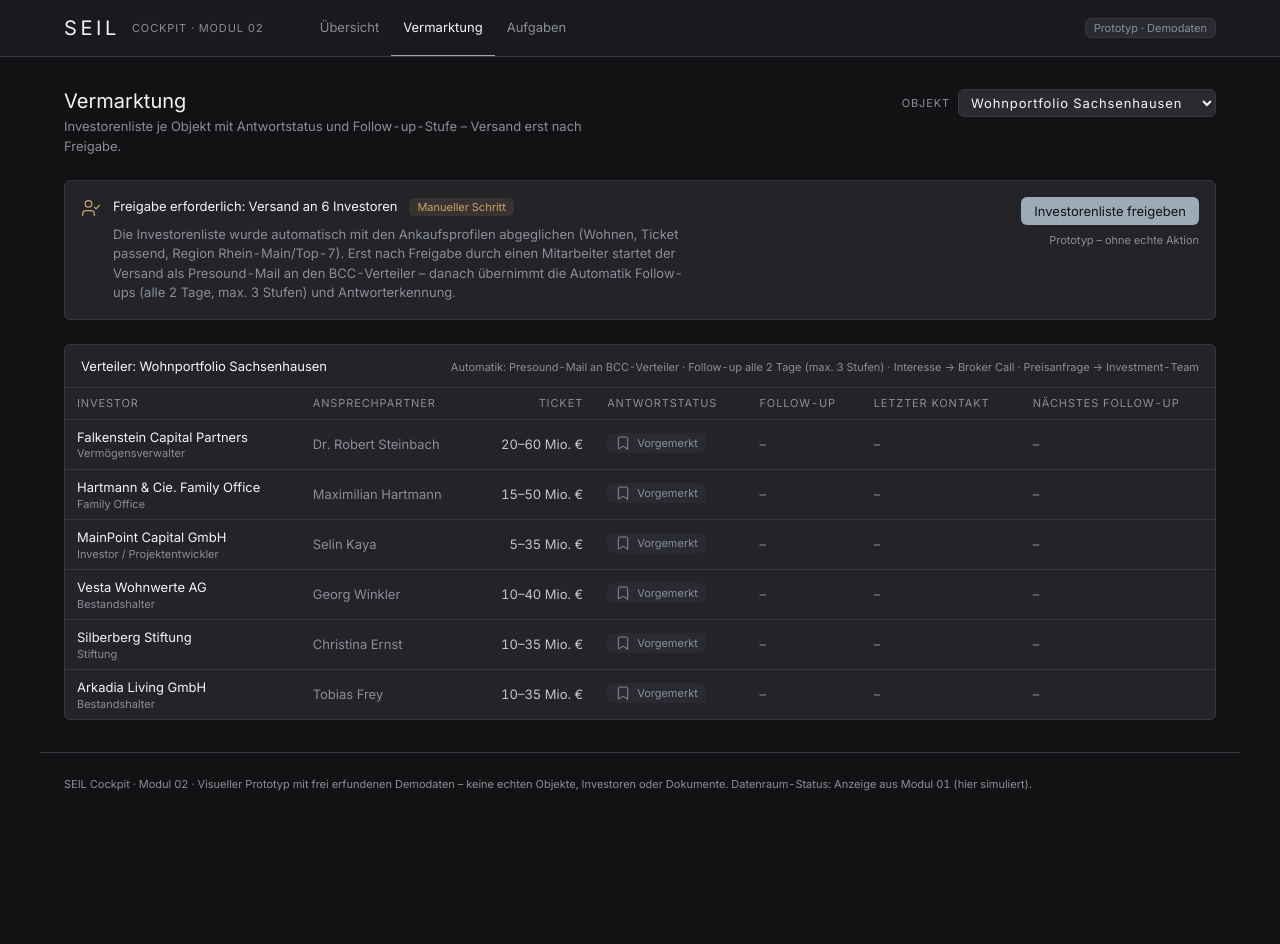
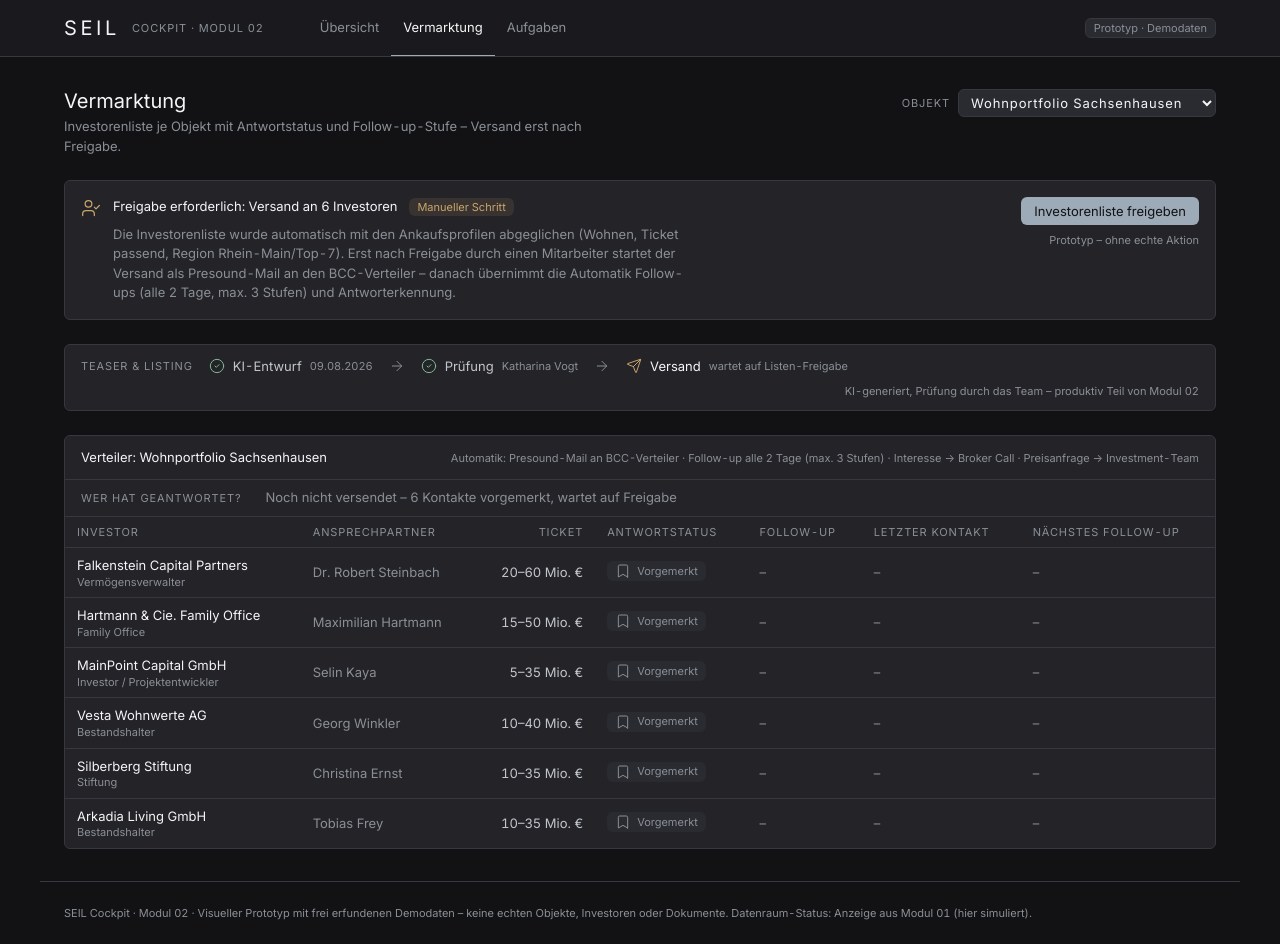
Before and after one commit to Ricdog87/Seil-Dashboard-CRM, a Next.js app: page /vermarktung in a window 1280 px wide. Before the commit the page ends 816 px from the top, so only its background shows below. Built offline with nearby package versions, Linux system fonts and the light colour scheme.

Commit message:
Ausbau Kickoff (4/7): Vermarktung mit Antwortquote und Teaser-Pipeline

```diff
--- a/app/vermarktung/page.tsx
+++ b/app/vermarktung/page.tsx
@@ -1,4 +1,4 @@
-import { Info, TriangleAlert } from "lucide-react";
+import { ArrowRight, CircleCheck, Info, Send, Sparkles, TriangleAlert, UserCheck } from "lucide-react";
 import {
   fmtDatum,
   fmtTicket,
@@ -8,6 +8,7 @@ import {
   mitarbeiterVon,
 } from "@/lib/derive";
 import { objekte } from "@/lib/mock-data";
+import type { Objekt } from "@/lib/types";
 import type { KontaktStatus } from "@/lib/types";
 import { FreigabeKarte, ObjektAuswahl } from "@/components/vermarktung-client";
 import {
@@ -26,6 +27,7 @@ import {
 import {
   EntityLink,
   FollowUpStufe,
+  Kicker,
   KontaktStatusBadge,
   SeitenKopf,
 } from "@/components/cockpit";
@@ -40,6 +42,76 @@ const statusReihenfolge: KontaktStatus[] = [
   "vorgemerkt",
   "abgesagt",
 ];
+
+/** Teaser & Listing: KI-Entwurf → menschliche Prüfung → Versand (Kickoff-Anforderung). */
+function TeaserPipeline({ objekt }: { objekt: Objekt }) {
+  const t = objekt.teaser;
+  if (!t) return null;
+  const geprueft = t.geprueftDurchId ? mitarbeiterVon(t.geprueftDurchId)?.name : undefined;
+
+  const stufen = [
+    {
+      icon: Sparkles,
+      label: "KI-Entwurf",
+      detail: fmtDatum(t.entwurfVom),
+      erledigt: true,
+    },
+    {
+      icon: UserCheck,
+      label: "Prüfung",
+      detail: geprueft ?? "ausstehend",
+      erledigt: t.stand !== "entwurf_pruefung",
+    },
+    {
+      icon: Send,
+      label: "Versand",
+      detail:
+        t.stand === "versendet"
+          ? fmtDatum(t.versendetAm)
+          : "wartet auf Listen-Freigabe",
+      erledigt: t.stand === "versendet",
+    },
+  ];
+
+  return (
+    <Card className="mb-6 px-4 py-3">
+      <div className="flex flex-wrap items-center gap-x-4 gap-y-2">
+        <Kicker>Teaser & Listing</Kicker>
+        {stufen.map((st, i) => {
+          const Icon = st.erledigt ? CircleCheck : st.icon;
+          return (
+            <span key={st.label} className="inline-flex items-center gap-x-4">
+              {i > 0 ? (
+                <ArrowRight
+                  size={ICON_SM}
+                  strokeWidth={ICON_STROKE}
+                  className="text-seil-muted"
+                  aria-hidden
+                />
+              ) : null}
+              <span className="inline-flex items-center gap-2">
+                <Icon
+                  size={ICON_SM}
+                  strokeWidth={ICON_STROKE}
+                  className={st.erledigt ? "text-seil-success" : "text-seil-warning"}
+                  aria-hidden
+                />
+                <span className={st.erledigt ? "text-seil-body" : "text-seil-text"}>
+                  {st.label}
+                </span>
+                <span className="text-kicker text-seil-muted">{st.detail}</span>
+                <span className="sr-only">{st.erledigt ? " – erledigt" : " – offen"}</span>
+              </span>
+            </span>
+          );
+        })}
+        <span className="ml-auto text-kicker text-seil-muted">
+          KI-generiert, Prüfung durch das Team – produktiv Teil von Modul 02
+        </span>
+      </div>
+    </Card>
+  );
+}
 
 export default async function VermarktungSeite({
   searchParams,
@@ -92,6 +164,8 @@ export default async function VermarktungSeite({
         freigegebenAm={fmtDatum(objekt.freigabe?.am)}
       />
 
+      <TeaserPipeline objekt={objekt} />
+
       <Card>
         <CardHeader
           title={
@@ -101,6 +175,36 @@ export default async function VermarktungSeite({
           }
           meta="Automatik: Presound-Mail an BCC-Verteiler · Follow-up alle 2 Tage (max. 3 Stufen) · Interesse → Broker Call · Preisanfrage → Investment-Team"
         />
+        {(() => {
+          const geantwortet = links.filter((l) =>
+            ["interesse", "preisanfrage", "nda_unterzeichnet", "datenraum_freigegeben"].includes(
+              l.status,
+            ),
+          ).length;
+          const stumm = links.filter((l) => l.status === "angeschrieben").length;
+          const abgesagt = links.filter((l) => l.status === "abgesagt").length;
+          const vorgemerkt = links.filter((l) => l.status === "vorgemerkt").length;
+          const versendet = links.length - vorgemerkt;
+          return (
+            <div className="flex flex-wrap items-center gap-x-6 gap-y-1 border-b border-seil-line px-4 py-2">
+              <Kicker>Wer hat geantwortet?</Kicker>
+              {versendet > 0 ? (
+                <>
+                  <span className="text-seil-body">Versendet {versendet}</span>
+                  <span className="text-seil-success">Geantwortet {geantwortet}</span>
+                  <span className={stumm > 0 ? "text-seil-warning" : "text-seil-muted"}>
+                    Ohne Rückmeldung {stumm}
+                  </span>
+                  <span className="text-seil-muted">Absagen {abgesagt}</span>
+                </>
+              ) : (
+                <span className="text-seil-muted">
+                  Noch nicht versendet – {vorgemerkt} Kontakte vorgemerkt, wartet auf Freigabe
+                </span>
+              )}
+            </div>
+          );
+        })()}
         <Table>
           <THead>
             <TR>
```
